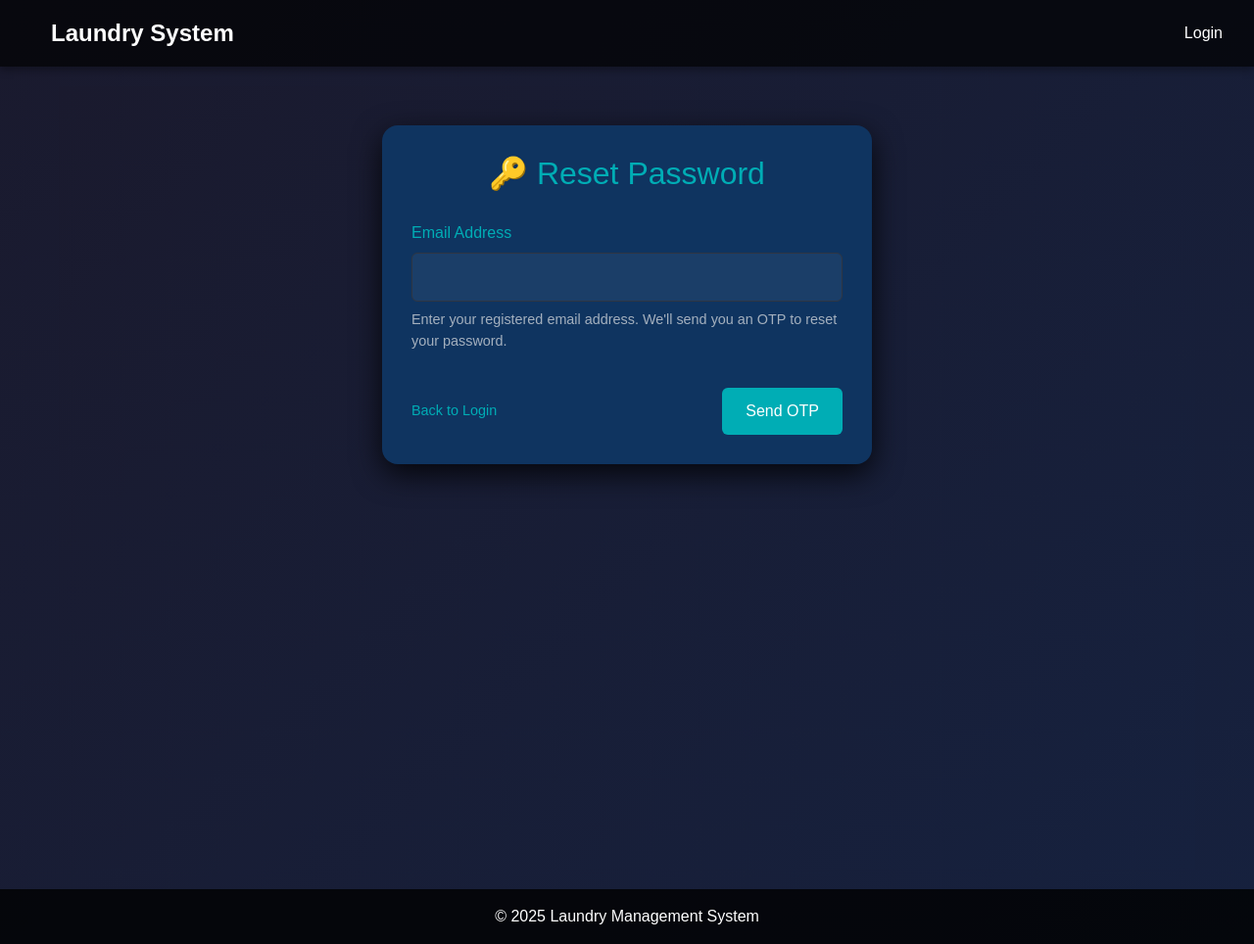
After one commit to jayakrishan666/laundry_management, a Django app: page /forgot-password/ in a window 1280 px wide. The commit adds this page. Shown: the whole page at 98% size. Run offline with Django 5.2, Linux system fonts and the light colour scheme.

Commit message:
april 6 forgot password and profile

```diff
--- a/laundry/models.py
+++ b/laundry/models.py
@@ -78,8 +78,12 @@ from django.contrib.auth.models import User
 class UserProfile(models.Model):
     user = models.OneToOneField(User, on_delete=models.CASCADE)
     phone = models.CharField(max_length=15, blank=True, null=True)  # Phone number field
+    is_approved = models.BooleanField(default=False)  # New field for admin approval
 
     @property
     def unique_id(self):
         """Return the built-in User ID as the unique identifier."""
         return self.user.id
+
+    def __str__(self):
+        return f"{self.user.username}'s Profile"
--- a/laundry/templates/base.html
+++ b/laundry/templates/base.html
@@ -58,6 +58,7 @@
                 {% else %}
                     <a href="{% url 'dashboard' %}">Dashboard</a>
                     <a href="{% url 'history' %}">History</a>
+                    <a href="{% url 'update_profile' %}">Update Profile</a>
                     <a href="{% url 'request_laundry' %}">Request Laundry</a>
                 {% endif %}
                 <a href="{% url 'logout' %}" style="color: #e74c3c;">Logout</a>
--- /dev/null
+++ b/laundry/templates/forgot_password.html
@@ -0,0 +1,107 @@
+{% extends 'base.html' %}
+{% block title %}Reset Password{% endblock %}
+
+{% block content %}
+<div style="min-height: 100vh; background: linear-gradient(135deg, #1a1a2e, #16213e); padding: 40px; color: white;">
+    <div style="max-width: 500px; margin: 0 auto; background: #0f3460; padding: 30px; border-radius: 16px; box-shadow: 0 10px 30px rgba(0,0,0,0.8);">
+        <h2 style="text-align: center; color: #00adb5; margin-bottom: 30px; font-size: 2rem;">
+            🔑 Reset Password
+        </h2>
+
+        {% if messages %}
+        <div style="margin-bottom: 20px;">
+            {% for message in messages %}
+            <div style="padding: 15px; border-radius: 8px; margin-bottom: 10px; background: {% if message.tags == 'success' %}rgba(46, 204, 113, 0.2){% else %}rgba(255, 71, 87, 0.2){% endif %}; border: 1px solid {% if message.tags == 'success' %}#2ecc71{% else %}#ff4757{% endif %};">
+                {{ message }}
+            </div>
+            {% endfor %}
+        </div>
+        {% endif %}
+
+        {% if not otp_sent %}
+        <form method="POST" action="{% url 'forgot_password' %}" style="display: flex; flex-direction: column; gap: 20px;">
+            {% csrf_token %}
+            <input type="hidden" name="step" value="request_otp">
+
+            <div>
+                <label for="email" style="display: block; margin-bottom: 8px; color: #00adb5;">Email Address</label>
+                <input type="email" id="email" name="email" required
+                       style="width: 100%; padding: 12px; border-radius: 6px; border: 1px solid #2f3542; background: rgba(255,255,255,0.05); color: white;">
+                <p style="margin-top: 8px; color: #a4b0be; font-size: 0.9em;">
+                    Enter your registered email address. We'll send you an OTP to reset your password.
+                </p>
+            </div>
+
+            <div style="display: flex; gap: 15px; justify-content: space-between; align-items: center;">
+                <a href="{% url 'login' %}"
+                   style="color: #00adb5; text-decoration: none; font-size: 0.9em;">
+                    Back to Login
+                </a>
+                <button type="submit"
+                        style="padding: 12px 24px; border-radius: 6px; background: #00adb5; color: white; border: none; cursor: pointer; transition: all 0.3s ease;">
+                    Send OTP
+                </button>
+            </div>
+        </form>
+        {% else %}
+        <form method="POST" action="{% url 'forgot_password' %}" style="display: flex; flex-direction: column; gap: 20px;">
+            {% csrf_token %}
+            <input type="hidden" name="step" value="verify_otp">
+            <input type="hidden" name="email" value="{{ email }}">
+
+            <div>
+                <label for="otp" style="display: block; margin-bottom: 8px; color: #00adb5;">Enter OTP</label>
+                <input type="text" id="otp" name="otp" required maxlength="6" pattern="[0-9]{6}"
+                       style="width: 100%; padding: 12px; border-radius: 6px; border: 1px solid #2f3542; background: rgba(255,255,255,0.05); color: white; letter-spacing: 8px; font-size: 1.2em; text-align: center;">
+                <p style="margin-top: 8px; color: #a4b0be; font-size: 0.9em;">
+                    Enter the 6-digit OTP sent to your email.
+                </p>
+            </div>
+
+            <div>
+                <label for="new_password" style="display: block; margin-bottom: 8px; color: #00adb5;">New Password</label>
+                <input type="password" id="new_password" name="new_password" required
+                       style="width: 100%; padding: 12px; border-radius: 6px; border: 1px solid #2f3542; background: rgba(255,255,255,0.05); color: white;">
+            </div>
+
+            <div>
+                <label for="confirm_password" style="display: block; margin-bottom: 8px; color: #00adb5;">Confirm Password</label>
+                <input type="password" id="confirm_password" name="confirm_password" required
+                       style="width: 100%; padding: 12px; border-radius: 6px; border: 1px solid #2f3542; background: rgba(255,255,255,0.05); color: white;">
+            </div>
+
+            <div style="display: flex; gap: 15px; justify-content: space-between; align-items: center;">
+                <button type="button" onclick="window.location.href='{% url 'forgot_password' %}'"
+                        style="padding: 12px 24px; border-radius: 6px; background: #2f3542; color: white; border: none; cursor: pointer; transition: all 0.3s ease;">
+                    Back
+                </button>
+                <button type="submit"
+                        style="padding: 12px 24px; border-radius: 6px; background: #00adb5; color: white; border: none; cursor: pointer; transition: all 0.3s ease;">
+                    Reset Password
+                </button>
+            </div>
+        </form>
+        {% endif %}
+    </div>
+</div>
+
+<style>
+    input:focus {
+        outline: none;
+        border-color: #00adb5;
+    }
+
+    button:hover {
+        transform: translateY(-2px);
+        opacity: 0.9;
+    }
+
+    a:hover {
+        text-decoration: underline;
+    }
+
+    input[type="text"]::placeholder {
+        letter-spacing: normal;
+    }
+</style>
+{% endblock %}
--- a/laundry/urls.py
+++ b/laundry/urls.py
@@ -19,9 +19,15 @@ urlpatterns = [
     # User Management URLs
     path('user-management/', views.user_management, name='user_management'),
     path('remove-user/<int:user_id>/', views.remove_user, name='remove_user'),
+    path('approve-user/<int:user_id>/', views.approve_user, name='approve_user'),  # New approval URL
     path('user-history/<int:user_id>/', views.user_history, name='user_history'),
 
     # Feedback Notification URLs (updated to avoid admin/ conflict)
     path('staff/notifications/', views.admin_notifications, name='admin_notifications'),
     path('staff/feedback/mark-read/<int:feedback_id>/', views.mark_feedback_read, name='mark_feedback_read'),
+
+    path('profile/update/', views.update_profile, name='update_profile'),  # New URL for profile updates
+
+    # Password Reset URLs
+    path('forgot-password/', views.forgot_password, name='forgot_password'),
 ]
--- a/laundry/views.py
+++ b/laundry/views.py
@@ -2,16 +2,21 @@ from django.shortcuts import render, redirect, get_object_or_404
 from django.contrib.auth.decorators import login_required
 from django.contrib.auth import login, authenticate
 from django.contrib.auth.models import User
-from .models import LaundryRequest, Feedback
+from .models import LaundryRequest, Feedback, UserProfile
 from django.contrib.admin.views.decorators import staff_member_required
 from django.contrib.auth import authenticate, login, logout
 from django.shortcuts import render, redirect
 from django.contrib import messages
-from .models import UserProfile
+from .models import LaundryItem, LaundryRequestItem
+import json
 from django.http import JsonResponse
 from django.views.decorators.http import require_POST
-from .models import LaundryItem, LaundryRequestItem
-import json
+from django.core.signing import TimestampSigner, SignatureExpired, BadSignature
+from django.core.mail import send_mail
+from django.conf import settings
+from django.urls import reverse
+import random
+from django.core.cache import cache
 
 # User Registration & Login
 def register_user(request):
@@ -97,11 +102,16 @@ from django.db.models import Q
 from .models import LaundryRequest, LaundryItem, LaundryRequestItem
 
 def request_laundry(request):
-    """User requests laundry with multiple items."""
-    last_request = LaundryRequest.objects.filter(user=request.user).order_by("-created_at").first()
-
-    if last_request and last_request.status != "Completed":
-        return render(request, "request_blocked.html")  # Restrict request
+    """Handle laundry request submission."""
+    # Check if user is approved
+    try:
+        profile = UserProfile.objects.get(user=request.user)
+        if not profile.is_approved:
+            messages.error(request, "Your account is pending approval. Please wait for admin approval.")
+            return redirect('dashboard')
+    except UserProfile.DoesNotExist:
+        messages.error(request, "User profile not found.")
+        return redirect('dashboard')
 
     if request.method == "POST":
         selected_items = request.POST.getlist("items")
@@ -309,3 +319,134 @@ def user_history(request, user_id):
         return JsonResponse({'success': False, 'error': 'User not found'})
     except Exception as e:
         return JsonResponse({'success': False, 'error': str(e)})
+
+@staff_member_required
+@require_POST
+def approve_user(request, user_id):
+    """Approve a user's account."""
+    try:
+        profile = UserProfile.objects.get(user_id=user_id)
+        profile.is_approved = True
+        profile.save()
+        return JsonResponse({'success': True})
+    except UserProfile.DoesNotExist:
+        return JsonResponse({'success': False, 'error': 'User not found'})
+    except Exception as e:
+        return JsonResponse({'success': False, 'error': str(e)})
+
+@login_required
+def update_profile(request):
+    """Update user profile information."""
+    user = request.user
+    profile = user.userprofile
+
+    if request.method == 'POST':
+        # Update user information
+        user.first_name = request.POST.get('first_name', user.first_name)
+        user.last_name = request.POST.get('last_name', user.last_name)
+        user.email = request.POST.get('email', user.email)
+
+        # Update profile information
+        profile.phone = request.POST.get('phone', profile.phone)
+
+        # Update password if provided
+        new_password = request.POST.get('new_password')
+        if new_password:
+            confirm_password = request.POST.get('confirm_password')
+            if new_password == confirm_password:
+                user.set_password(new_password)
+            else:
+                messages.error(request, 'Passwords do not match')
+                return redirect('update_profile')
+
+        # Save changes
+        user.save()
+        profile.save()
+
+        messages.success(request, 'Profile updated successfully')
+        return redirect('update_profile')
+
+    return render(request, 'profile_update.html', {
+        'user': user,
+        'profile': profile
+    })
+
+def generate_otp():
+    """Generate a 6-digit OTP."""
+    return ''.join([str(random.randint(0, 9)) for _ in range(6)])
+
+def forgot_password(request):
+    """Handle password reset using OTP."""
+    if request.method == "POST":
+        step = request.POST.get('step')
+        email = request.POST.get('email')
+
+        if step == "request_otp":
+            try:
+                user = User.objects.get(email=email)
+
+                # Generate OTP and store it in cache with 10 minutes expiry
+                otp = generate_otp()
+                cache_key = f"password_reset_otp_{email}"
+                cache.set(cache_key, otp, timeout=600)  # 600 seconds = 10 minutes
+
+                # Send OTP via email
+                send_mail(
+                    'Password Reset OTP',
+                    f'Your OTP for password reset is: {otp}\n\nThis OTP will expire in 10 minutes.',
+                    settings.DEFAULT_FROM_EMAIL,
+                    [email],
+                    fail_silently=False,
+                )
+
+                messages.success(request, "OTP has been sent to your email.")
+                return render(request, 'forgot_password.html', {
+                    'otp_sent': True,
+                    'email': email
+                })
+
+            except User.DoesNotExist:
+                messages.error(request, "No user found with this email address.")
+                return render(request, 'forgot_password.html', {'otp_sent': False})
+
+        elif step == "verify_otp":
+            try:
+                user = User.objects.get(email=email)
+                otp = request.POST.get('otp')
+                new_password = request.POST.get('new_password')
+                confirm_password = request.POST.get('confirm_password')
+
+                # Verify OTP
+                cache_key = f"password_reset_otp_{email}"
+                stored_otp = cache.get(cache_key)
+
+                if not stored_otp or otp != stored_otp:
+                    messages.error(request, "Invalid or expired OTP.")
+                    return render(request, 'forgot_password.html', {
+                        'otp_sent': True,
+                        'email': email
+                    })
+
+                # Verify passwords match
+                if new_password != confirm_password:
+                    messages.error(request, "Passwords do not match.")
+                    return render(request, 'forgot_password.html', {
+                        'otp_sent': True,
+                        'email': email
+                    })
+
+                # Update password
+                user.set_password(new_password)
+                user.save()
+
+                # Delete OTP from cache
+                cache.delete(cache_key)
+
+                messages.success(request, "Your password has been reset successfully. You can now login.")
+                return redirect('login')
+
+            except User.DoesNotExist:
+                messages.error(request, "User not found.")
+                return redirect('forgot_password')
+
+    return render(request, 'forgot_password.html', {'otp_sent': False})
```
Also changed, not shown: laundry/templates/login.html (+23 -3 lines), laundry/templates/profile_update.html (added, +101 -0 lines), laundry/templates/reset_password.html (added, +71 -0 lines), laundry/templates/user_management.html (+57 -35 lines), db.sqlite3, laundry/migrations/0004_userprofile_is_approved.py (added).
